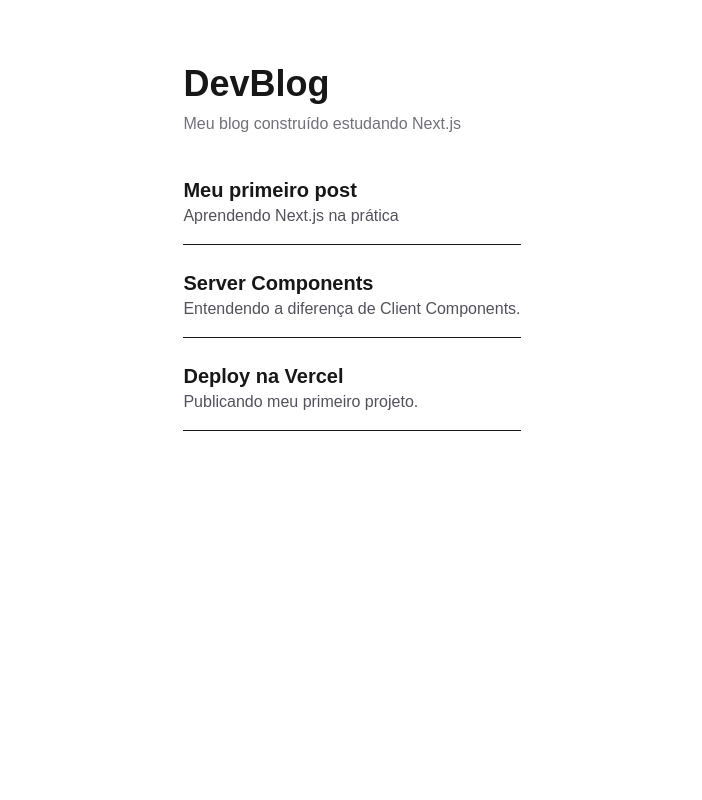
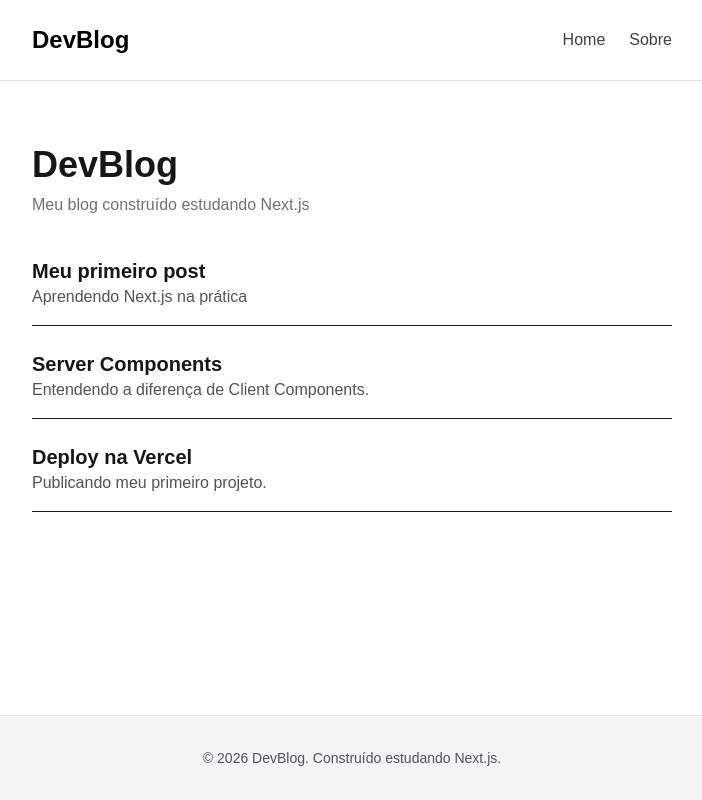
Before and after one commit to flavio16silva/devblog-next, a Next.js app: page / in a window 1280 px wide. Shown: the whole page, without its empty margins (288-990 px from the left). Built offline with nearby package versions, Linux system fonts and the light colour scheme.

Commit message:
Footer: Criação do footer e adicionado ao layout.tsx

```diff
--- /dev/null
+++ b/app/components/Footer.tsx
@@ -0,0 +1,11 @@
+export default function Footer() {
+  const currentYear = new Date().getFullYear()
+
+  return (
+    <footer className="bg-zinc-100 border-t border-zinc-200 mt-16">
+      <div className="max-w-2xl mx-auto py-8 px-4 text-center text-zinc-600 text-sm">
+        <p>© {currentYear} DevBlog. Construído estudando Next.js.</p>
+      </div>
+    </footer>
+  )
+}
--- a/app/layout.tsx
+++ b/app/layout.tsx
@@ -1,5 +1,7 @@
 import type { Metadata } from "next";
 import { Geist, Geist_Mono } from "next/font/google";
+import Header from "./components/Header"
+import Footer from "./components/Footer"
 import "./globals.css";
 
 const geistSans = Geist({
@@ -25,9 +27,15 @@ export default function RootLayout({
   return (
     <html
       lang="pt-BR"
-      className={`${geistSans.variable} ${geistMono.variable} h-full antialiased`}
+      className={`${geistSans.variable} ${geistMono.variable} h-full antialiased flex flex-col min-h-screen`}
     >
-      <body className="min-h-full flex flex-col">{children}</body>
+      <body className="min-h-full flex flex-col">
+        <Header />
+        <div className="flex-1">
+        {children}
+        </div>
+        <Footer />
+      </body>
     </html>
   );
 }
```
